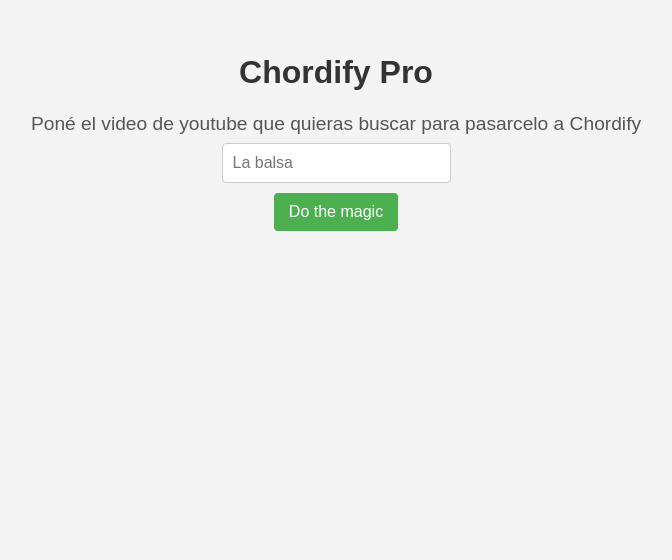
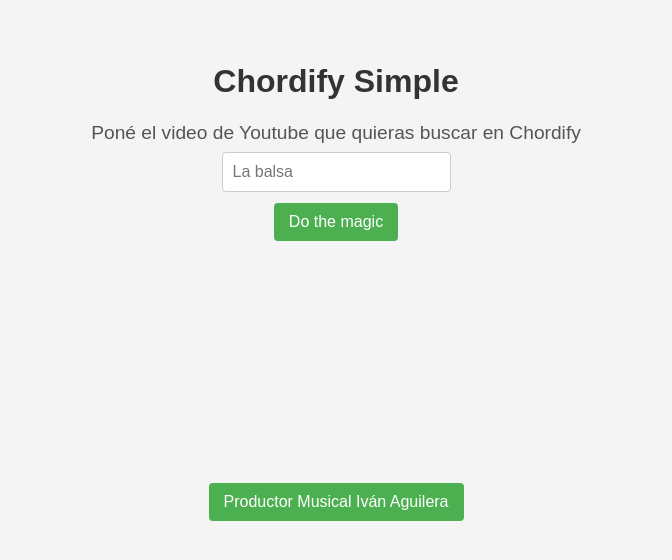
Before and after one commit to ezequielaguilera1993/ChordifySimple, a plain HTML site: page front/index.html in a window 1280 px wide. Shown: the part 118-678 px from the top of the page, without its empty margins (304-976 px from the left). Drawn offline with Linux system fonts and the light colour scheme.

Commit message:
add publicidad a Iván

```diff
--- a/front/index.html
+++ b/front/index.html
@@ -12,12 +12,12 @@
             margin-top: 5px;
             color: #555;
             font-size: 1rem; /* Ajusta este valor según tus preferencias */
-        }
+                    }
 
         #errorGif {
             display: inline;
             visibility: hidden;
-            width: 30vw;
+            width: 20vw;
             border-radius: 5%;
         }
 
@@ -60,6 +60,7 @@
             border: none;
             border-radius: 4px;
             cursor: pointer;
+            margin: 1px;
         }
 
         button:hover {
@@ -70,13 +71,25 @@
     <title>YouTube Search</title>
 </head>
 <body>
-<h1>Chordify Pro</h1>
-<label for="searchQuery">Poné el video de youtube que quieras buscar para pasarcelo a Chordify</label>
+<h1>Chordify Simple</h1>
+<label for="searchQuery">Poné el video de Youtube que quieras buscar en Chordify</label>
+
 <input type="text" id="searchQuery" placeholder="La balsa" onkeydown="handleEnterKey(event)">
 <button onclick="searchYouTube()">Do the magic</button>
-<label id="loadingLabel"></label>
+
+<label id="loadingLabel">Yendoo...</label>
 <img id="errorGif" src="sadcrab.gif" alt="Sad Gif">
+<br>
+
+<button onclick="openLinkedIn()">Productor Musical Iván Aguilera</button>
+
+
 <script>
+
+    function openLinkedIn() {
+        window.open("https://www.linkedin.com/in/ivan-aguilera-productor-musical/", '_blank');
+    }
+
     function searchYouTube() {
         const searchQuery = document.getElementById('searchQuery').value;
         if (!searchQuery || searchQuery.trim() === '') {
```
